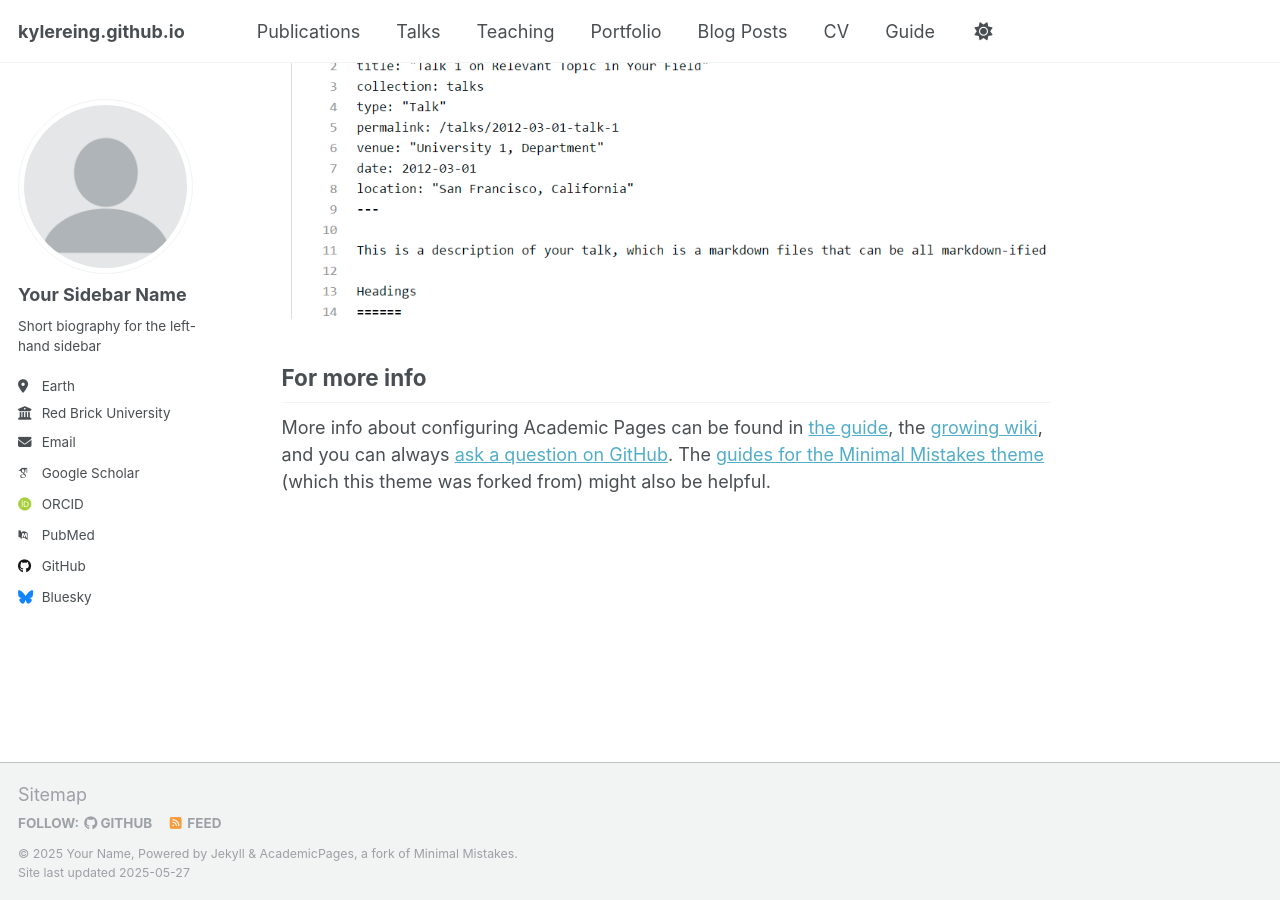
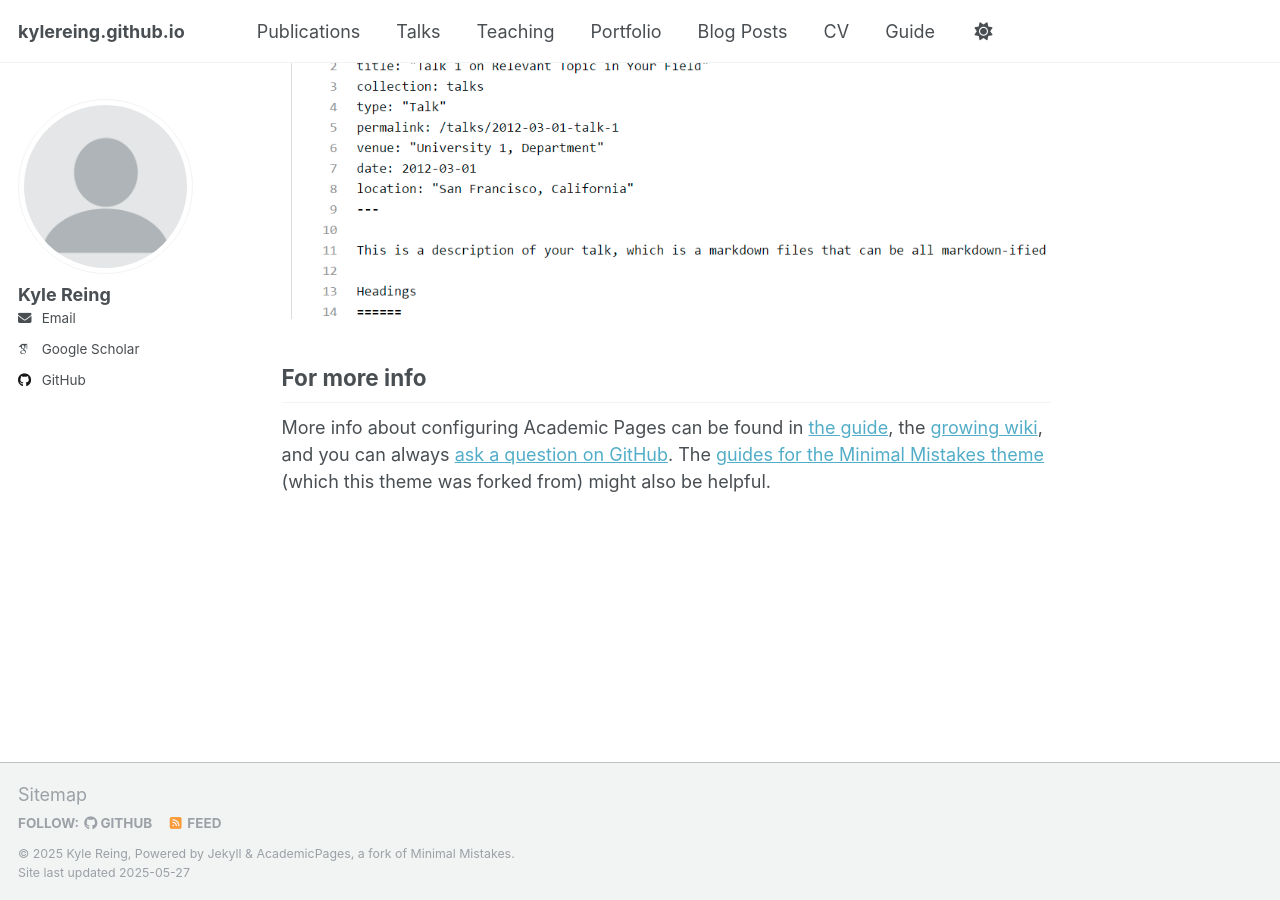
Before and after one commit to kylereing/kylereing.github.io, a Jekyll site: the page built from _pages/about.md, in a window 1280 px wide and 900 px high, scrolled down 2636 px. Built offline with Jekyll 4.4.1, drawn with Linux system fonts in a browser that asks for light colours; some web fonts are replaced.

Commit message:
second update _config.yml

```diff
--- a/_config.yml
+++ b/_config.yml
@@ -11,8 +11,8 @@ locale                   : "en-US"
 site_theme               : "default"
 title                    :
 title_separator          : "-"
-name                     : &name "Your Name"
-description              : &description "personal description"
+name                     : &name "Kyle Reing"
+description              :
 url                      : https://kylereing.github.io # the base hostname & protocol for your site e.g. "https://[your GitHub username].github.io" or if you already have some other page hosted on Github then use "https://[your GitHub username].github.io/[Your Repo Name]"
 baseurl                  : "" # the subpath of your site, e.g. "/blog"
 repository               : "kylereing/kylereing.github.io"
@@ -23,22 +23,22 @@ repository               : "kylereing/kylereing.github.io"
 author:
   # Biographic information
   avatar           : "profile.png"
-  name             : "Your Sidebar Name"
+  name             : "Kyle Reing"
   pronouns         : # example: "she/her"
-  bio              : "Short biography for the left-hand sidebar"
-  location         : "Earth"
-  employer         : "Red Brick University"
+  bio              :
+  location         :
+  employer         :
   uri              : # URL
-  email            : "none@example.org"
+  email            : "reing@usc.edu"
 
   # Academic websites
   academia         : # URL
   arxiv            : # URL - Update with the correct link to your profile
   googlescholar    : "https://scholar.google.com/citations?user=PS_CX0AAAAAJ"
   impactstory      : # URL
-  orcid            : "http://orcid.org/yourorcidurl"
+  orcid            :
   semantic         : # URL
-  pubmed           : "https://www.ncbi.nlm.nih.gov/pubmed/?term=john+snow"
+  pubmed           :
   researchgate     : # URL
   scopus           : # URL
 
@@ -46,12 +46,12 @@ author:
   bitbucket        : # Username - Update with your username on the site
   codepen          : # Username
   dribbble         : # Username
-  github           : "academicpages"
+  github           : "kylereing"
   kaggle           : # Username
   stackoverflow    : # User number or user number and name (i.e., use "1" or "1/jeff-atwood")
 
   # Social media
-  bluesky          : "bsky.app" # Replace this with you Bluesky username
+  bluesky          :  # Replace this with you Bluesky username
   facebook         : # Username
   flickr           : # Username
   foursquare       : # Username
@@ -132,7 +132,7 @@ yandex_site_verification :
 
 # Social Sharing
 twitter:
-  username               : &twitter
+  username               :
 facebook:
   username               :
   app_id                 :
```
